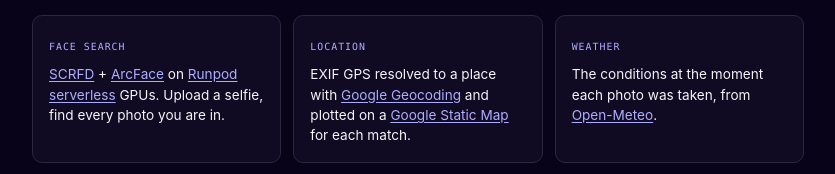
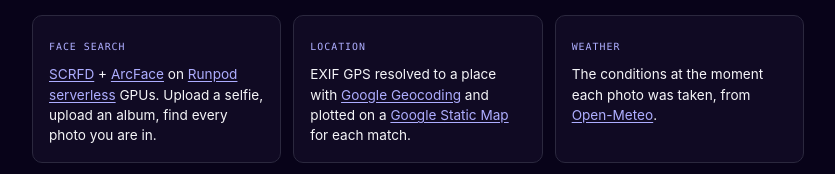
Before and after one commit to dwanderton/findme, a Next.js app in the folder frontend/: page / in a window 1280 px wide. Shown: the part 230-404 px from the top of the page, without its empty margins (222-1057 px from the left). Built offline with nearby package versions, Linux system fonts and the light colour scheme; no server answers.

Commit message:
copy: landing face-search card names both uploads (#94)
Co-authored-by: Claude Fable 5 <noreply@anthropic.com>

```diff
--- a/frontend/app/page.tsx
+++ b/frontend/app/page.tsx
@@ -27,8 +27,8 @@ const FEATURES: [string, React.ReactNode][] = [
     <>
       <Ext href="https://github.com/deepinsight/insightface/tree/master/detection/scrfd">SCRFD</Ext> +{" "}
       <Ext href="https://arxiv.org/abs/1801.07698">ArcFace</Ext> on{" "}
-      <Ext href="https://docs.runpod.io/serverless/overview">Runpod serverless</Ext> GPUs. Upload a selfie, find every
-      photo you are in.
+      <Ext href="https://docs.runpod.io/serverless/overview">Runpod serverless</Ext> GPUs. Upload a selfie, upload an
+      album, find every photo you are in.
     </>,
   ],
   [
```
